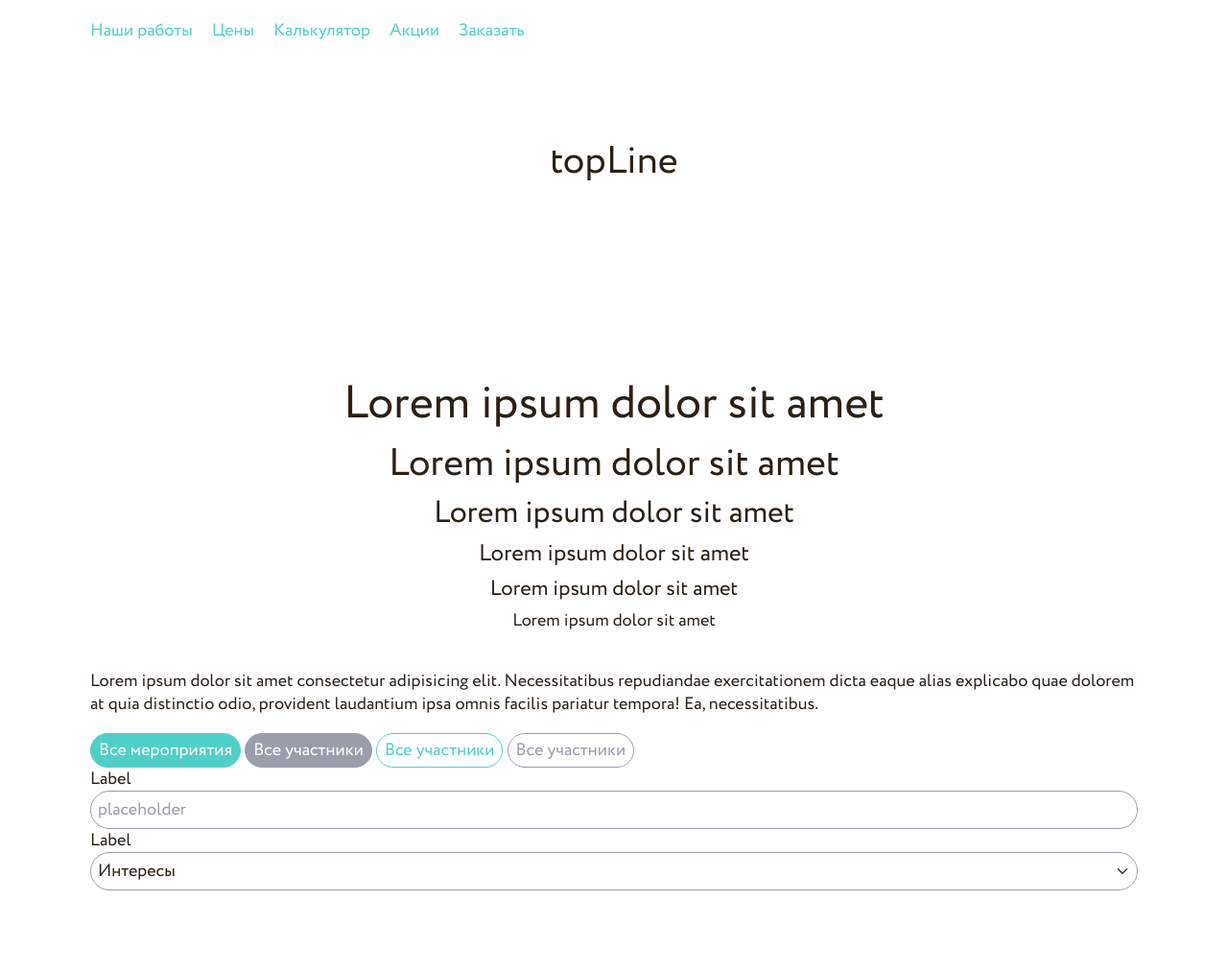
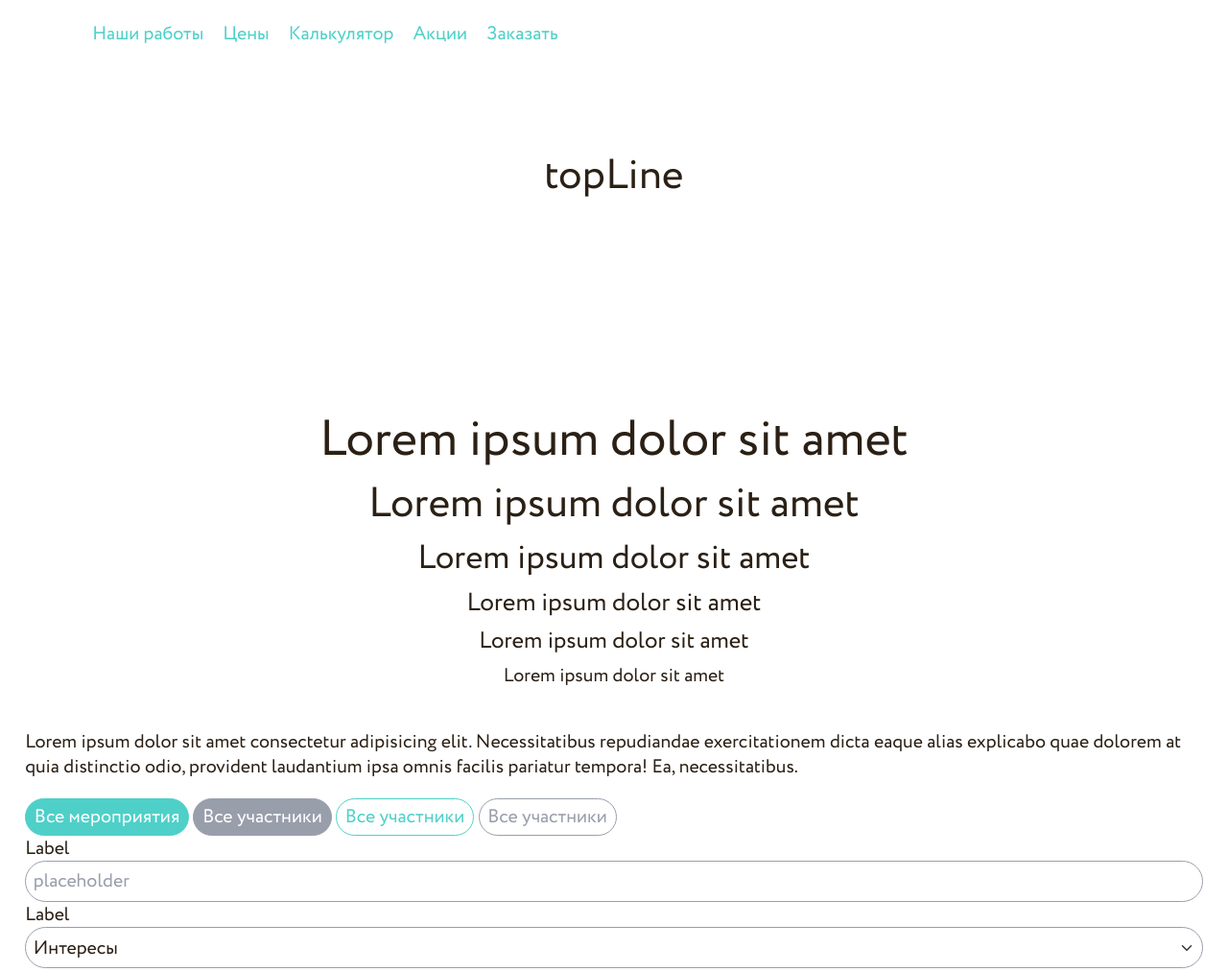
Before and after one commit to MegaFronTeam/0018Urban, a web app: file public/index.html in a window 1280 px wide. Shown: the top 1013 px of the page at 96% size. Run offline with its HTML, style and script files only (its server is not run), Linux system fonts and the light colour scheme.

Commit message:
edit vars

```diff
--- a/public/index.html
+++ b/public/index.html
@@ -59,7 +59,7 @@
 			<main>
 				<!-- start headerBlock-->
 				<div class="headerBlock section" id="headerBlock">
-					<div class="container">
+					<div class="container-fluid">
 						<div class="section-title text-center">
 							<h1>Lorem ipsum dolor sit amet</h1>
 							<h2>Lorem ipsum dolor sit amet</h2>
--- a/sourse/pug/blocks/headerBlock/_headerBlock.pug
+++ b/sourse/pug/blocks/headerBlock/_headerBlock.pug
@@ -1,7 +1,7 @@
 mixin headerBlock()
 	// start headerBlock
 	+b.headerBlock.section#headerBlock&attributes(attributes)
-		.container
+		.container-fluid
 			+b.section-title.text-center
 				h1 Lorem ipsum dolor sit amet
 				h2 Lorem ipsum dolor sit amet
--- a/sourse/sass/_base.scss
+++ b/sourse/sass/_base.scss
@@ -512,3 +512,6 @@
 		--bs-gutter-x: #{rem(48)};
 	}
 }
+.container-fluid {
+	max-width: 1584px;
+}
--- a/sourse/sass/_root.scss
+++ b/sourse/sass/_root.scss
@@ -8,10 +8,10 @@
 		--sTPB: #{rem(40)};
 	}
 	@include media-breakpoint-up(xl) {
-		--bs-body-font-size: #{$em-base};
+		--bs-body-font-size: calc(#{$em-base} + 0.125vw);
 	}
 	@media (min-width: 1537px) {
-		--bs-body-font-size: calc(#{$em-base} + 0.125vw);
+		--bs-body-font-size: 20px;
 	}
 
 	--sPT: #{rem(80 * 0.5)};
```
Also changed, not shown: public/css/main.min.css.
